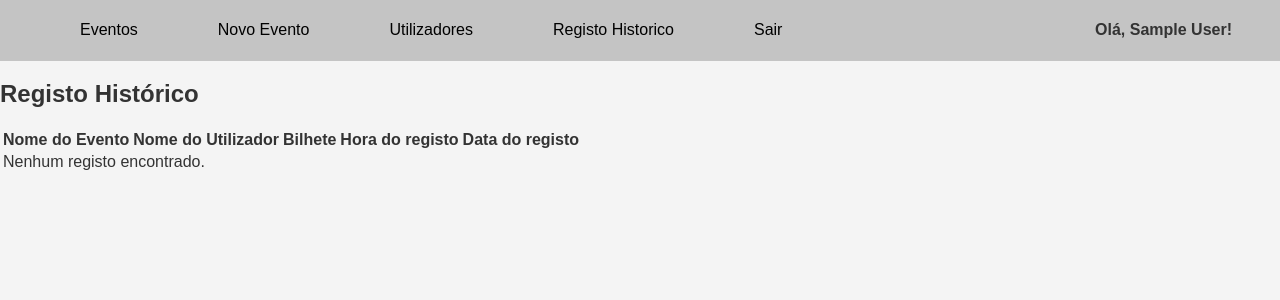
After one commit to BernardoLF/Eventify, a PHP site: template app/views/registo.php in a window 1280 px wide. The commit adds this page. Shown: the top 300 px of the page. Run offline with PHP 8.4, Linux system fonts and the light colour scheme; the template is opened without the code that fills it, so the values that code supplies are empty; the visitor is signed in with stand-in values (Sample User, id 1).

Commit message:
registo historico de compra de bilhetes

```diff
--- a/app/config/routes.php
+++ b/app/config/routes.php
@@ -9,7 +9,11 @@ return[
         'controller' => 'AuthController', // Controlador para registro de usuários
         'action' => 'register' // Ação de registro
     ],
-    'dashboard' => [
+    'historico' => [
+        'controller' => 'RegistoController', // Controlador para registro de usuários
+        'action' => 'RegistoHistorico' // Ação de registro
+    ],
+        'dashboard' => [
         'controller' => 'DashboardController', // Controlador para o painel do usuário
         'action' => 'index' // Ação que exibe o painel
     ],
--- a/app/views/UserList.php
+++ b/app/views/UserList.php
@@ -13,7 +13,8 @@
                 <li><a href="dashboard">Eventos</a></li>
                 <li><a href="newEvent">Novo Evento</a></li>
                 <li><a href="#">Utilizadores</a></li>
-                <li><a href="/logout">Sair</a></li>
+                <li><a href="historico">Registo Historico</a></li>
+                <li><a href="logout">Sair</a></li>
             </ul>
         </nav>
 
--- a/app/views/newEvent.php
+++ b/app/views/newEvent.php
@@ -16,11 +16,13 @@
                     <li><a href="dashboard">Eventos</a></li>
                     <li><a href="#">Novo Evento</a></li>
                     <li><a href="utilizadores">Utilizadores</a></li>
-                    <li><a href="/logout">Sair</a></li>
+                    <li><a href="historico">Registo Historico</a></li>
+                    <li><a href="logout">Sair</a></li>
                 <?php else: ?>
                     <li><a href="dashboard">Eventos</a></li>
                     <li><a href="#">Novo Evento</a></li>
-                    <li><a href="/logout">Sair</a></li>
+                    <li><a href="historico">Registo Historico</a></li>
+                    <li><a href="logout">Sair</a></li>
                 <?php endif; ?>
             </ul>
         </nav>
--- /dev/null
+++ b/app/views/registo.php
@@ -0,0 +1,86 @@
+<!DOCTYPE html>
+<html lang="pt">
+<head>
+    <meta charset="UTF-8">
+    <link rel="stylesheet" href="./css/historico.css">
+    <title>Registo Historico</title>
+</head>
+<body>
+
+    <header>
+        <nav>
+
+            <ul class="menu">
+                <?php if ($_SESSION['role_id'] === 3): ?>
+                    <!-- Menu para Admin -->
+                    <li><a href="#">Eventos</a></li>
+                    <li><a href="newEvent">Novo Evento</a></li>
+                    <li><a href="utilizadores">Utilizadores</a></li>
+                    <li><a href="historico">Registo Historico</a></li>
+                    <li><a href="logout">Sair</a></li>
+                <?php elseif ($_SESSION['role_id'] === 1): ?>
+                    <!-- Menu para Organizador -->
+                    <li><a href="#">Eventos</a></li>
+                    <li><a href="newEvent">Novo Evento</a></li>
+                    <li><a href="historico">Registo Historico</a></li>
+                    <li><a href="logout">Sair</a></li>
+                <?php else: ?>
+                    <!-- Menu para Utilizadores -->
+                    <li><a href="#">Eventos</a></li>
+                    <li><a href="historico">Registo Historico</a></li>
+                    <li><a href="logout">Sair</a></li>
+                <?php endif; ?>
+            </ul>
+        </nav>
+
+        <h4>Olá, <?php echo htmlspecialchars($_SESSION['nome'] ?? 'Utilizador'); ?>!</h1>
+    </header>
+
+<main>
+    <h2>Registo Histórico</h2>
+    <table>
+        <thead>
+            <tr>
+                <th>Nome do Evento</th>
+                <th>Nome do Utilizador</th>
+                <th>Bilhete</th>
+                <th>Hora do registo</th>
+                <th>Data do registo</th>
+            </tr>
+        </thead>
+        <tbody>
+    <?php if (!empty($utilizadores)): ?>
+        <?php foreach ($utilizadores as $registo): ?>
+            <tr>
+                <td><?php echo htmlspecialchars($registo['nome_evento']); ?></td>
+                <td><?php echo htmlspecialchars($registo['nome_utilizador']); ?></td>
+                <td><?php echo htmlspecialchars($registo['bilhetes']); ?></td>
+                <td>
+                    <?php
+                        // Extrai e formata a hora
+                        echo isset($registo['data_hora'])
+                            ? date('H:i:s', strtotime($registo['data_hora']))
+                            : 'N/A';
+                    ?>
+                </td>
+                <td>
+                    <?php
+                        // Extrai e formata a data
+                        echo isset($registo['data_hora'])
+                            ? date('d/m/Y', strtotime($registo['data_hora']))
+                            : 'N/A';
+                    ?>
+                </td>
+            </tr>
+        <?php endforeach; ?>
+    <?php else: ?>
+        <tr>
+            <td colspan="5">Nenhum registo encontrado.</td>
+        </tr>
+    <?php endif; ?>
+    </tbody>
+    </table>
+</main>
+
+</body>
+</html>
--- /dev/null
+++ b/css/historico.css
@@ -0,0 +1,38 @@
+body {
+    font-family: Arial, sans-serif;
+    margin: 0;
+    padding: 0;
+    background-color: #f4f4f4;
+    color: #333;
+}
+
+header{
+    display: flex;
+    align-items: center;
+    justify-content: space-between;
+    background-color: #c4c4c4;
+}
+
+ul { /* Remove os marcadores da lista */
+    display: flex;
+}
+
+ul li {
+    list-style-type: none;
+    margin-left: 5vh;
+    margin-right: 5vh; /* Espaçamento entre os itens do menu */
+    transition: transform 0.3s ease-in-out;
+}
+
+ul a {
+    text-decoration: none; /* Remove o sublinhado dos links */
+    color: #000; /* Cor do texto dos links */
+}
+
+ul li:hover{
+    transform: scale(1.15);
+}
+
+h4{
+    margin-right: 6vh;
+}
--- a/index.php
+++ b/index.php
@@ -20,7 +20,6 @@ $uri = trim(string: $_SERVER['REQUEST_URI'], characters: '/');
      http_response_code(response_code: 404);
      echo 'Página não encontrada';
 } */
-
 foreach ($routes as $route => $routeParams) {
     $pattern = '#^' . $route . '$#';
     if (preg_match($pattern, $uri, $matches)) {
```
Also changed, not shown: app/controllers/EventController.php (+12 -2 lines), app/controllers/RegistoController.php (added, +28 -0 lines), app/models/EventModel.php (+7 -9 lines), app/models/RegistoHistoricoModel.php (added, +52 -0 lines), app/views/Event.php (+9 -3 lines), app/views/dashboard.php (+9 -3 lines), css/event.css (+9 -0 lines).
